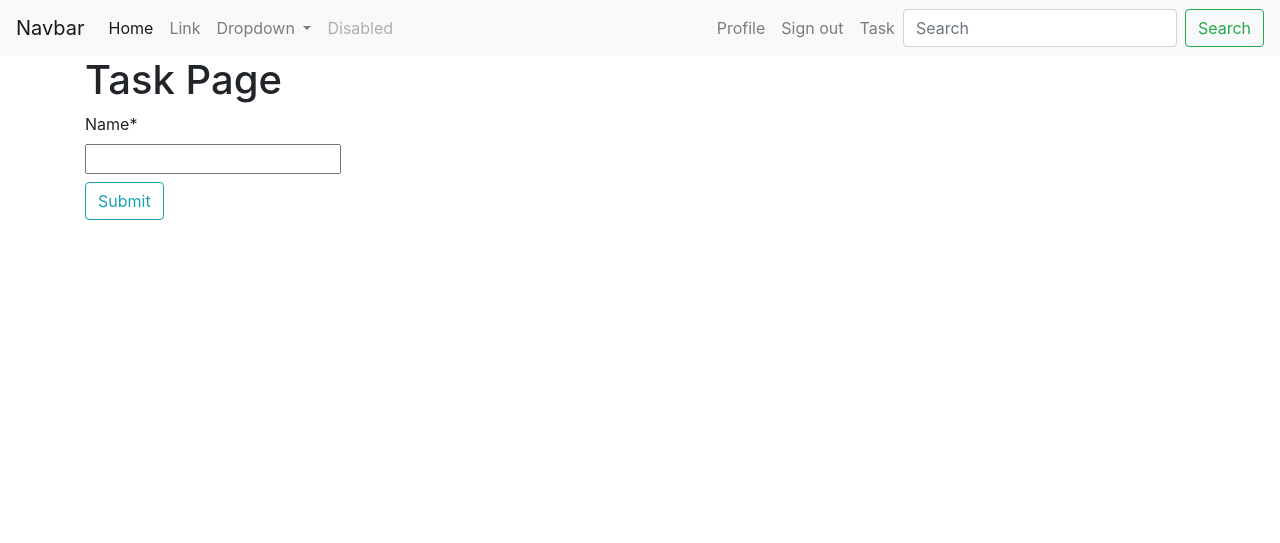
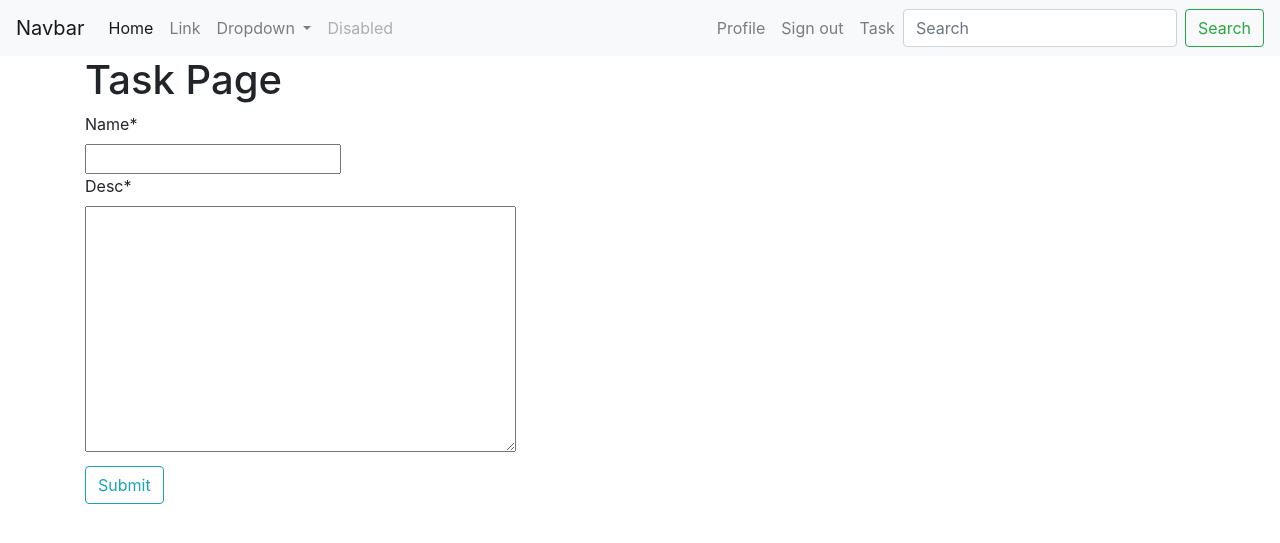
Before and after one commit to msg8925/django_todo_app, a Django app: page /task/new/ in a window 1280 px wide. Shown: the top 543 px of the page. Run offline with Django 4.2, Linux system fonts and the light colour scheme; a user stored in the database is signed in; some libraries are stand-ins or nearby versions.

Commit message:
Desc added to models

```diff
--- a/todoapp/todo/filters.py
+++ b/todoapp/todo/filters.py
@@ -6,5 +6,5 @@ class TodoFilter(django_filters.FilterSet):
         model = Task
         fields = {
             'name': ['icontains'],
-            'author': ['exact']
+            #'author': ['exact']
         }
--- a/todoapp/todo/models.py
+++ b/todoapp/todo/models.py
@@ -7,6 +7,7 @@ from django.urls import reverse
 class Task(models.Model):
     name = models.CharField(max_length=100)
     status = models.BooleanField(default=False)
+    desc = models.TextField(default=None)
     author = models.ForeignKey(User, on_delete=models.CASCADE)
 
     # I don't understand this
--- a/todoapp/todo/views.py
+++ b/todoapp/todo/views.py
@@ -60,12 +60,12 @@ class TaskListView(LoginRequiredMixin, ListView):
 
 class TaskDetailView(DetailView):
     model = Task
-    fields = ['name', 'status']
+    fields = ['name', 'desc', 'status']
 
 
 class TaskCreateView(LoginRequiredMixin, CreateView):
     model = Task
-    fields = ['name']
+    fields = ['name', 'desc']
 
     # I don't understand this
     def form_valid(self, form):
```
Also changed, not shown: todoapp/todo/templates/todo/task_detail.html (+5 -2 lines), todoapp/db.sqlite3, todoapp/todo/migrations/0003_task_desc.py (added), todoapp/todo/migrations/0004_alter_task_desc.py (added), todoapp/todo/migrations/0005_alter_task_desc.py (added), todoapp/todo/migrations/0006_alter_task_desc.py (added), todoapp/todo/migrations/0007_alter_task_desc.py (added), todoapp/todo/migrations/0008_alter_task_desc.py (added).
